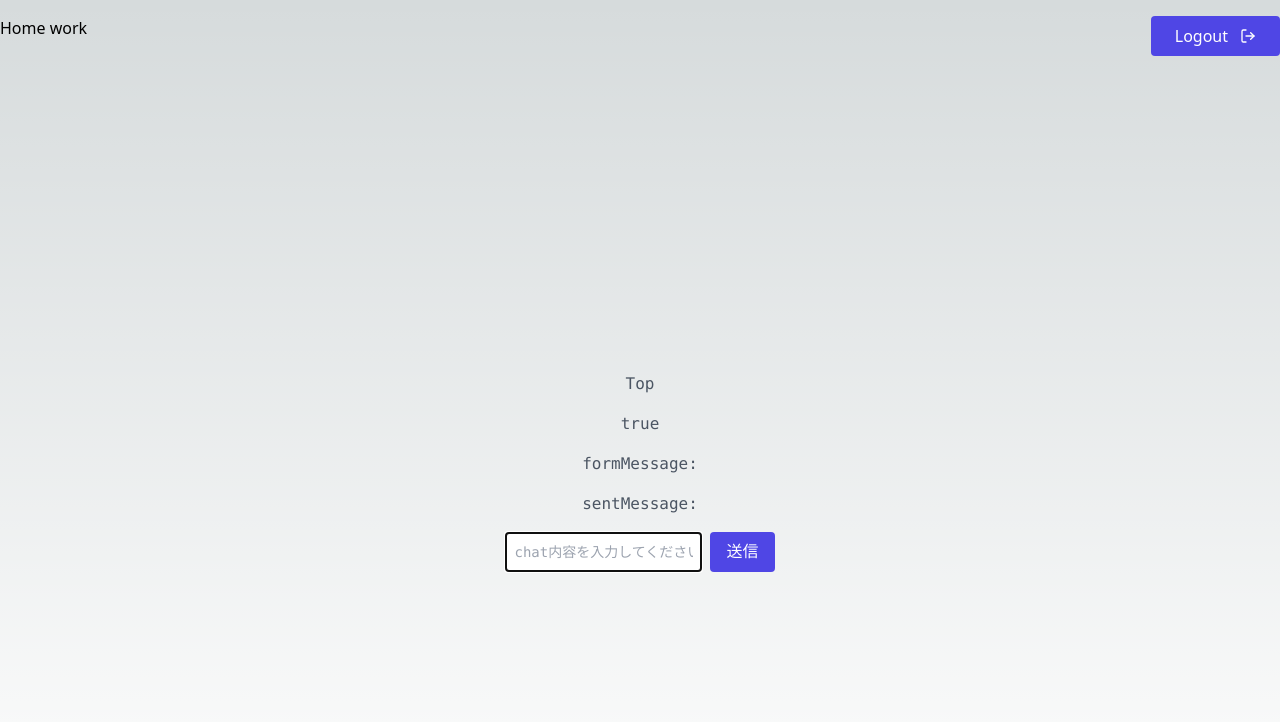
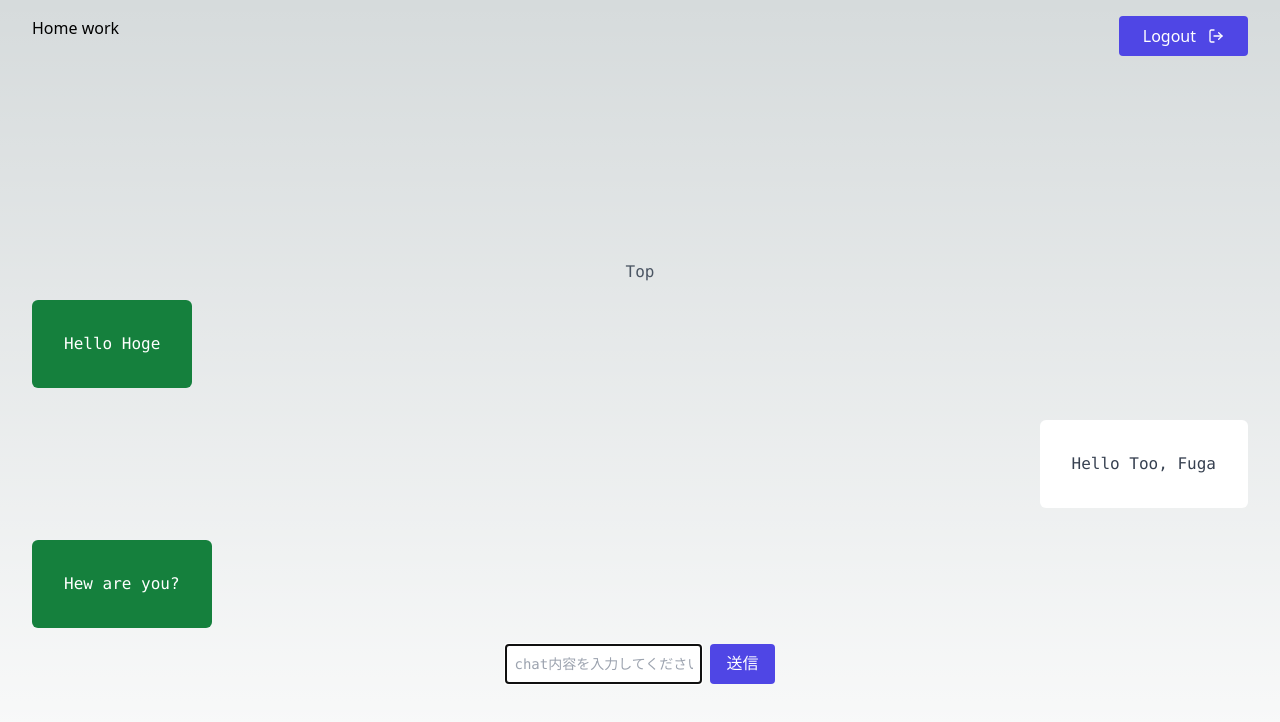
Before and after one commit to hiroky1983/homework-client, a Next.js app: page /top in a window 1280 px wide. Shown: the top 722 px of the page. Built offline with nearby package versions, Linux system fonts and the light colour scheme; no server answers.

Commit message:
チャットのでデモを作成

```diff
--- a/src/app/layout.tsx
+++ b/src/app/layout.tsx
@@ -16,7 +16,7 @@ export default function RootLayout({
 }) {
   return (
     <html lang="ja">
-      <body>
+      <body className="mx-8">
         <AppProvider>
           <Header />
           {children}
--- /dev/null
+++ b/src/components/Chat.tsx
@@ -0,0 +1,50 @@
+import type { FC } from 'react'
+
+type Chat = {
+  id: number
+  message: string
+  sender: 'me' | 'other'
+  createdAt: string
+}
+
+const demoChat: Chat[] = [
+  {
+    id: 1,
+    message: 'Hello Hoge',
+    sender: 'me',
+    createdAt: '2021-10-10',
+  },
+  {
+    id: 2,
+    message: 'Hello Too, Fuga',
+    sender: 'other',
+    createdAt: '2021-10-11',
+  },
+  {
+    id: 3,
+    message: 'Hew are you?',
+    sender: 'me',
+    createdAt: '2021-10-12',
+  },
+]
+export const Chat: FC = () => {
+  return (
+    <div className="w-full">
+      <div className="flex flex-col gap-8">
+        {demoChat.map((chat) => (
+          <div key={chat.id}>
+            <div
+              className={
+                chat.sender === 'me'
+                  ? 'float-left text-white bg-green-700 rounded-md p-8'
+                  : 'float-right text-gray-700 bg-white rounded-md p-8'
+              }
+            >
+              {chat.message}
+            </div>
+          </div>
+        ))}
+      </div>
+    </div>
+  )
+}
--- a/src/components/Top.tsx
+++ b/src/components/Top.tsx
@@ -3,6 +3,7 @@ import { useEffect, useRef, useState } from 'react'
 import type { SubmitHandler } from 'react-hook-form'
 import { useForm } from 'react-hook-form'
 import { Button } from './Button'
+import { Chat as ChatComponents } from './Chat'
 import type { Chat } from '@/types'
 
 export const Top = () => {
@@ -49,9 +50,7 @@ export const Top = () => {
   return (
     <div className="flex gap-4 justify-center items-center flex-col min-h-screen text-gray-600 font-mono">
       <p>Top</p>
-      <p>{`${isConnected}`}</p>
-      <p>{`formMessage: ${formMessage}`}</p>
-      <p>{`sentMessage: ${sentMessage}`}</p>
+      <ChatComponents />
       <form onSubmit={handleSubmit(handleSubmitChat)}>
         <div className="flex gap-2">
           <input
```
